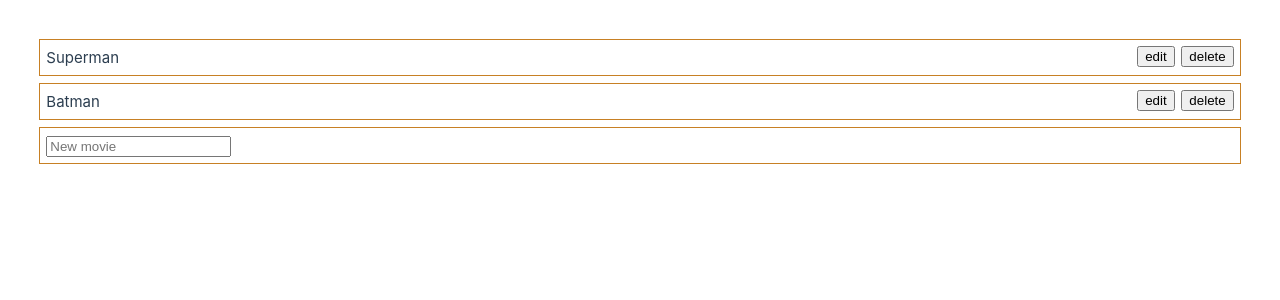
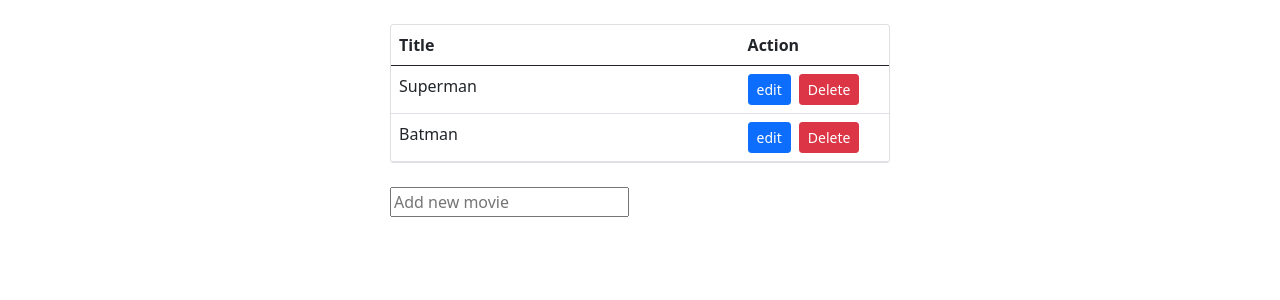
Before and after one commit to madil4/movies, a Vue app: page / in a window 1280 px wide. Shown: the top 300 px of the page. Built offline with nearby package versions, Linux system fonts and the light colour scheme.

Commit message:
feat: add styling (#16)
close #15

```diff
--- a/index.html
+++ b/index.html
@@ -5,6 +5,14 @@
     <link rel="icon" href="/favicon.ico" />
     <meta name="viewport" content="width=device-width, initial-scale=1.0" />
     <title>Movies Web App</title>
+
+    <!-- CSS only -->
+    <link
+      href="https://cdn.jsdelivr.net/npm/bootstrap@5.0.0-beta1/dist/css/bootstrap.min.css"
+      rel="stylesheet"
+      integrity="sha384-giJF6kkoqNQ00vy+HMDP7azOuL0xtbfIcaT9wjKHr8RbDVddVHyTfAAsrekwKmP1"
+      crossorigin="anonymous"
+    />
   </head>
   <body>
     <div id="app"></div>
--- a/src/App.vue
+++ b/src/App.vue
@@ -1,9 +1,13 @@
+<template>
+  <div class="container h-100 d-flex align-items-center justify-content-center">
+    <div style="width: 500px">
+      <MoviesList />
+      <AddMovieInput />
+    </div>
+  </div>
+</template>
+
 <script setup lang="ts">
 import MoviesList from "./components/MoviesList.vue";
 import AddMovieInput from "./components/AddMovieInput.vue";
 </script>
-
-<template>
-  <MoviesList />
-  <AddMovieInput />
-</template>
--- a/src/assets/base.css
+++ /dev/null
@@ -1,74 +0,0 @@
-/* color palette from <https://github.com/vuejs/theme> */
-:root {
-  --vt-c-white: #ffffff;
-  --vt-c-white-soft: #f8f8f8;
-  --vt-c-white-mute: #f2f2f2;
-
-  --vt-c-black: #181818;
-  --vt-c-black-soft: #222222;
-  --vt-c-black-mute: #282828;
-
-  --vt-c-indigo: #2c3e50;
-
-  --vt-c-divider-light-1: rgba(60, 60, 60, 0.29);
-  --vt-c-divider-light-2: rgba(60, 60, 60, 0.12);
-  --vt-c-divider-dark-1: rgba(84, 84, 84, 0.65);
-  --vt-c-divider-dark-2: rgba(84, 84, 84, 0.48);
-
-  --vt-c-text-light-1: var(--vt-c-indigo);
-  --vt-c-text-light-2: rgba(60, 60, 60, 0.66);
-  --vt-c-text-dark-1: var(--vt-c-white);
-  --vt-c-text-dark-2: rgba(235, 235, 235, 0.64);
-}
-
-/* semantic color variables for this project */
-:root {
-  --color-background: var(--vt-c-white);
-  --color-background-soft: var(--vt-c-white-soft);
-  --color-background-mute: var(--vt-c-white-mute);
-
-  --color-border: var(--vt-c-divider-light-2);
-  --color-border-hover: var(--vt-c-divider-light-1);
-
-  --color-heading: var(--vt-c-text-light-1);
-  --color-text: var(--vt-c-text-light-1);
-
-  --section-gap: 160px;
-}
-
-@media (prefers-color-scheme: dark) {
-  :root {
-    --color-background: var(--vt-c-black);
-    --color-background-soft: var(--vt-c-black-soft);
-    --color-background-mute: var(--vt-c-black-mute);
-
-    --color-border: var(--vt-c-divider-dark-2);
-    --color-border-hover: var(--vt-c-divider-dark-1);
-
-    --color-heading: var(--vt-c-text-dark-1);
-    --color-text: var(--vt-c-text-dark-2);
-  }
-}
-
-*,
-*::before,
-*::after {
-  box-sizing: border-box;
-  margin: 0;
-  position: relative;
-  font-weight: normal;
-}
-
-body {
-  min-height: 100vh;
-  color: var(--color-text);
-  background: var(--color-background);
-  transition: color 0.5s, background-color 0.5s;
-  line-height: 1.6;
-  font-family: Inter, -apple-system, BlinkMacSystemFont, 'Segoe UI', Roboto, Oxygen, Ubuntu,
-    Cantarell, 'Fira Sans', 'Droid Sans', 'Helvetica Neue', sans-serif;
-  font-size: 15px;
-  text-rendering: optimizeLegibility;
-  -webkit-font-smoothing: antialiased;
-  -moz-osx-font-smoothing: grayscale;
-}
--- a/src/assets/main.css
+++ /dev/null
@@ -1,21 +0,0 @@
-@import './base.css';
-
-#app {
-  max-width: 1280px;
-  margin: 0 auto;
-  padding: 2rem;
-
-  font-weight: normal;
-}
-
-.wrapper {
-  border: 1pt solid rgb(199, 128, 36);
-  padding: 5pt;
-  margin: 5pt;
-  height: 28pt;
-}
-
-button {
-  float: right;
-  margin-left: 5pt;
-}
--- a/src/components/AddMovieInput.vue
+++ b/src/components/AddMovieInput.vue
@@ -1,3 +1,9 @@
+<template>
+  <div class="mt-4">
+    <input v-model="text" @keyup.enter="add" placeholder="Add new movie" />
+  </div>
+</template>
+
 <script lang="ts">
 import { store } from "../store";
 export default {
@@ -17,9 +23,3 @@ export default {
   },
 };
 </script>
-
-<template>
-  <div class="wrapper">
-    <input v-model="text" @keyup.enter="add" placeholder="New movie" />
-  </div>
-</template>
--- a/src/components/EditMovieInput.vue
+++ b/src/components/EditMovieInput.vue
@@ -1,3 +1,9 @@
+<template>
+  <div>
+    <input v-model="text" @keyup.enter="edit" />
+  </div>
+</template>
+
 <script lang="ts">
 import { store } from "../store";
 export default {
@@ -18,7 +24,3 @@ export default {
   },
 };
 </script>
-
-<template>
-  <input v-model="text" @keyup.enter="edit" />
-</template>
--- a/src/components/MovieItem.vue
+++ b/src/components/MovieItem.vue
@@ -1,3 +1,23 @@
+<template>
+  <tr>
+    <td>
+      <EditMovieInput v-if="store.editModeID == movie.id" :movie="movie" />
+      <span v-else>{{ movie.title }}</span>
+    </td>
+    <td>
+      <button
+        class="btn btn-primary btn-sm me-2"
+        @click="store.editModeID = movie.id"
+      >
+        edit
+      </button>
+      <button class="btn btn-danger btn-sm" @click="store.delete(movie.id)">
+        Delete
+      </button>
+    </td>
+  </tr>
+</template>
+
 <script lang="ts">
 import { store } from "../store";
 import EditMovieInput from "./EditMovieInput.vue";
@@ -11,12 +31,3 @@ export default {
   },
 };
 </script>
-
-<template>
-  <div class="wrapper">
-    <EditMovieInput v-if="store.editModeID == movie.id" :movie="movie" />
-    <span v-else>{{ movie.title }}</span>
-    <button @click="store.delete(movie.id)">delete</button>
-    <button @click="store.editModeID = movie.id">edit</button>
-  </div>
-</template>
--- a/src/components/MoviesList.vue
+++ b/src/components/MoviesList.vue
@@ -1,3 +1,20 @@
+<template>
+  <div class="card mt-4">
+    <table class="table m-0">
+      <thead>
+        <tr>
+          <th style="width: 70%" scope="col">Title</th>
+          <th style="width: 30%" scope="col">Action</th>
+        </tr>
+      </thead>
+      <tbody>
+        <MovieItem v-for="movie in store.movies" :movie="movie" :key="movie.id">
+        </MovieItem>
+      </tbody>
+    </table>
+  </div>
+</template>
+
 <script lang="ts">
 import MovieItem from "./MovieItem.vue";
 import { store } from "../store";
@@ -11,8 +28,3 @@ export default {
   },
 };
 </script>
-
-<template>
-  <MovieItem v-for="movie in store.movies" :movie="movie" :key="movie.id">
-  </MovieItem>
-</template>
--- a/src/main.ts
+++ b/src/main.ts
@@ -1,6 +1,4 @@
 import { createApp } from "vue";
 import App from "./App.vue";
 
-import "./assets/main.css";
-
 createApp(App).mount("#app");
```
